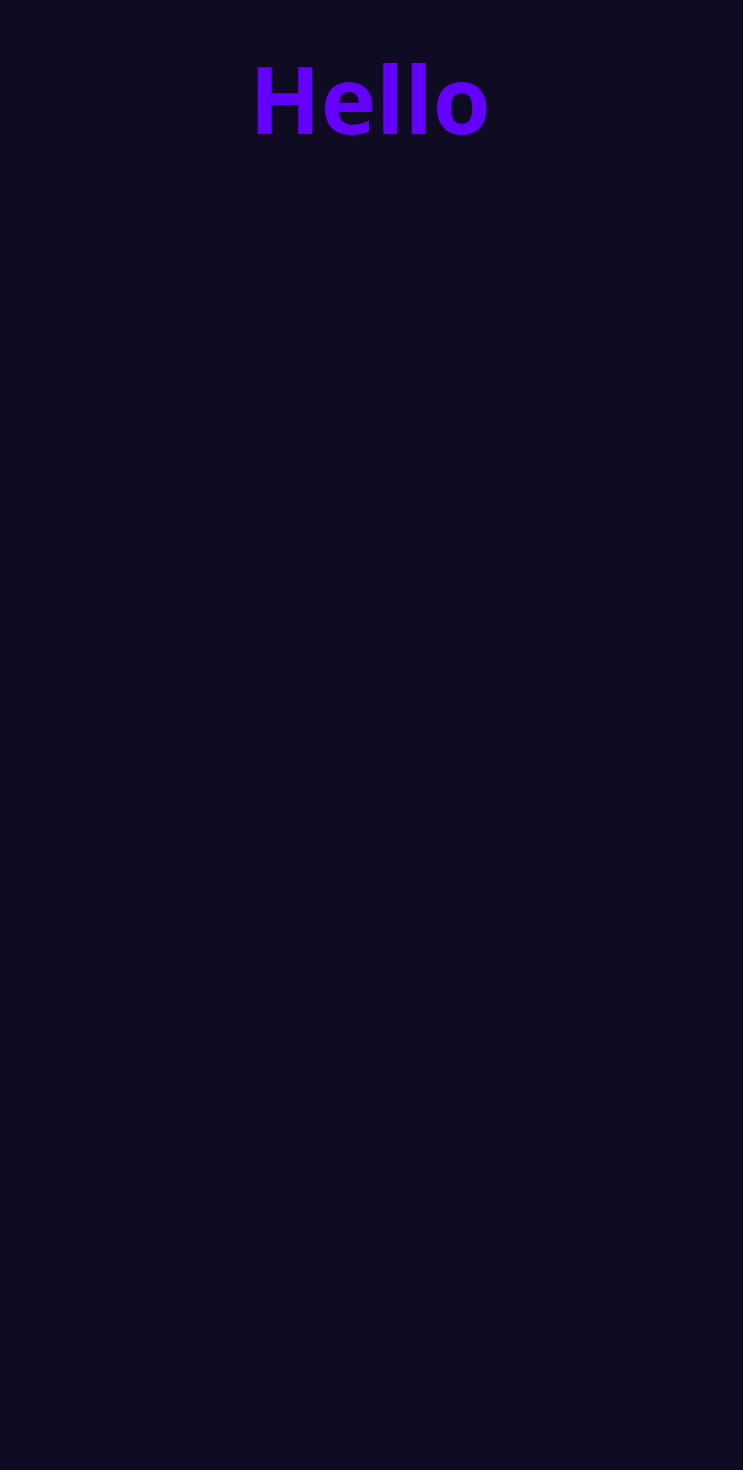
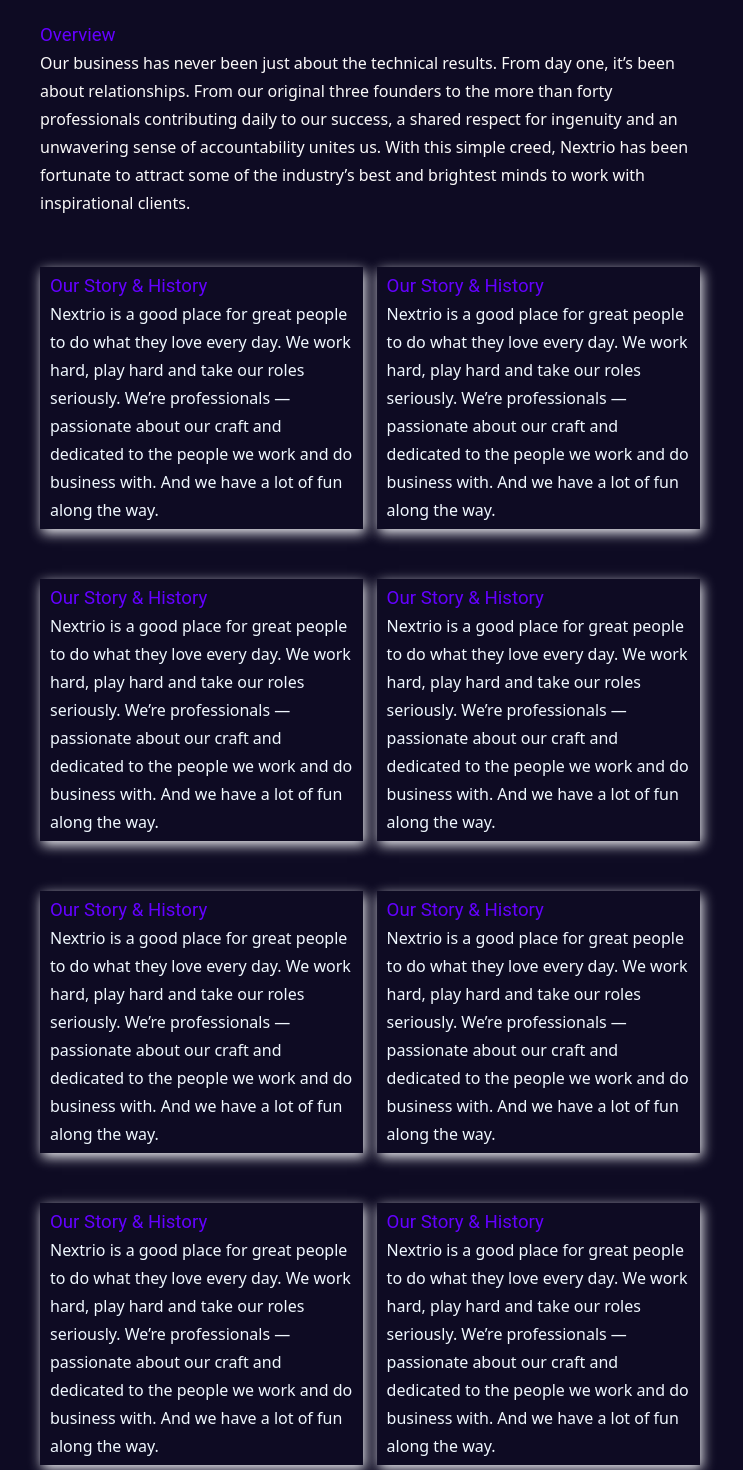
Before and after one commit to padmpatra-deloitte/assignment-3, a React (Create React App) app: page /about in a window 1280 px wide. Shown: the part 65-1535 px from the top of the page, without its empty margins (270-1013 px from the left). Before the commit the page ends 800 px from the top, so only its background shows below. Built offline with nearby package versions, Linux system fonts and the light colour scheme.

Commit message:
assignment 3 complete

```diff
--- /dev/null
+++ b/src/components/AboutCard.tsx
@@ -0,0 +1,15 @@
+import React from "react";
+import '../styles/aboutcard.scss'
+
+export default function AboutCard() {
+    return (
+        <div className="about-card">
+            <h4>
+            Our Story & History
+            </h4>
+            <p>
+            Nextrio is a good place for great people to do what they love every day. We work hard, play hard and take our roles seriously. We’re professionals — passionate about our craft and dedicated to the people we work and do business with. And we have a lot of fun along the way.
+            </p>
+        </div>
+    )
+}
--- a/src/components/about.tsx
+++ b/src/components/about.tsx
@@ -1,7 +1,32 @@
 import React from "react";
+import '../styles/about.scss'
+import AboutCard from "./AboutCard";
 function About() {
     return (
-        <div><h1>Hello</h1></div>
+        <div className="about">
+            <div className="about-header">
+                <h4>Overview</h4>
+                <p>
+                    Our business has never been just about the technical results. From day one, it’s been about relationships. From our original three founders to the more than forty professionals contributing daily to our success, a shared respect for ingenuity and an unwavering sense of accountability unites us. With this simple creed, Nextrio has been fortunate to attract some of the industry’s best and brightest minds to work with inspirational clients.
+                </p>
+            </div>
+            <div className="about-body">
+                <AboutCard/>
+                <AboutCard/>
+            </div>
+            <div className="about-body">
+                <AboutCard/>
+                <AboutCard/>
+            </div>
+            <div className="about-body">
+                <AboutCard/>
+                <AboutCard/>
+            </div>
+            <div className="about-body">
+                <AboutCard/>
+                <AboutCard/>
+            </div>
+        </div>
     );
 }
 
--- a/src/components/home.tsx
+++ b/src/components/home.tsx
@@ -1,7 +1,6 @@
 import React from 'react';
 import Footer from './footer';
 import Hero from './hero';
-import SimpleSlider from './slider';
 
 
 
@@ -9,10 +8,8 @@
   return (
     <div className="Home">
       <Hero />
-      <SimpleSlider/>
       <Footer />
     </div>
-
   );
 }
 
--- a/src/components/slider.tsx
+++ /dev/null
@@ -1,37 +0,0 @@
-import React from "react";
-import Slider from "react-slick";
-import "slick-carousel/slick/slick.css";
-import "slick-carousel/slick/slick-theme.css";
-
-
-export default function SimpleSlider() {
-  var settings = {
-    dots: true,
-    infinite: true,
-    speed: 500,
-    slidesToShow: 1,
-    slidesToScroll: 1
-  };
-  return (
-    <Slider {...settings}>
-      <div>
-        <h3>1</h3>
-      </div>
-      <div>
-        <h3>2</h3>
-      </div>
-      <div>
-        <h3>3</h3>
-      </div>
-      <div>
-        <h3>4</h3>
-      </div>
-      <div>
-        <h3>5</h3>
-      </div>
-      <div>
-        <h3>6</h3>
-      </div>
-    </Slider>
-  );
-}
--- /dev/null
+++ b/src/styles/about.scss
@@ -0,0 +1,11 @@
+.about{
+    margin: 0px 300px;
+    color: rgb(250, 249, 249);
+    padding: 5px 10px;
+}
+
+.about-body{
+    padding-top: 50px;
+    display: flex;
+    justify-content: space-between;
+}
--- /dev/null
+++ b/src/styles/aboutcard.scss
@@ -0,0 +1,9 @@
+.about-card{
+    display: flex;
+    padding: 5px 10px;
+    height: 150;
+    width: 49%;
+    color: aliceblue;
+    flex-direction: column;
+    box-shadow: 2px 4px 12px #f1f1f6;
+}
```
